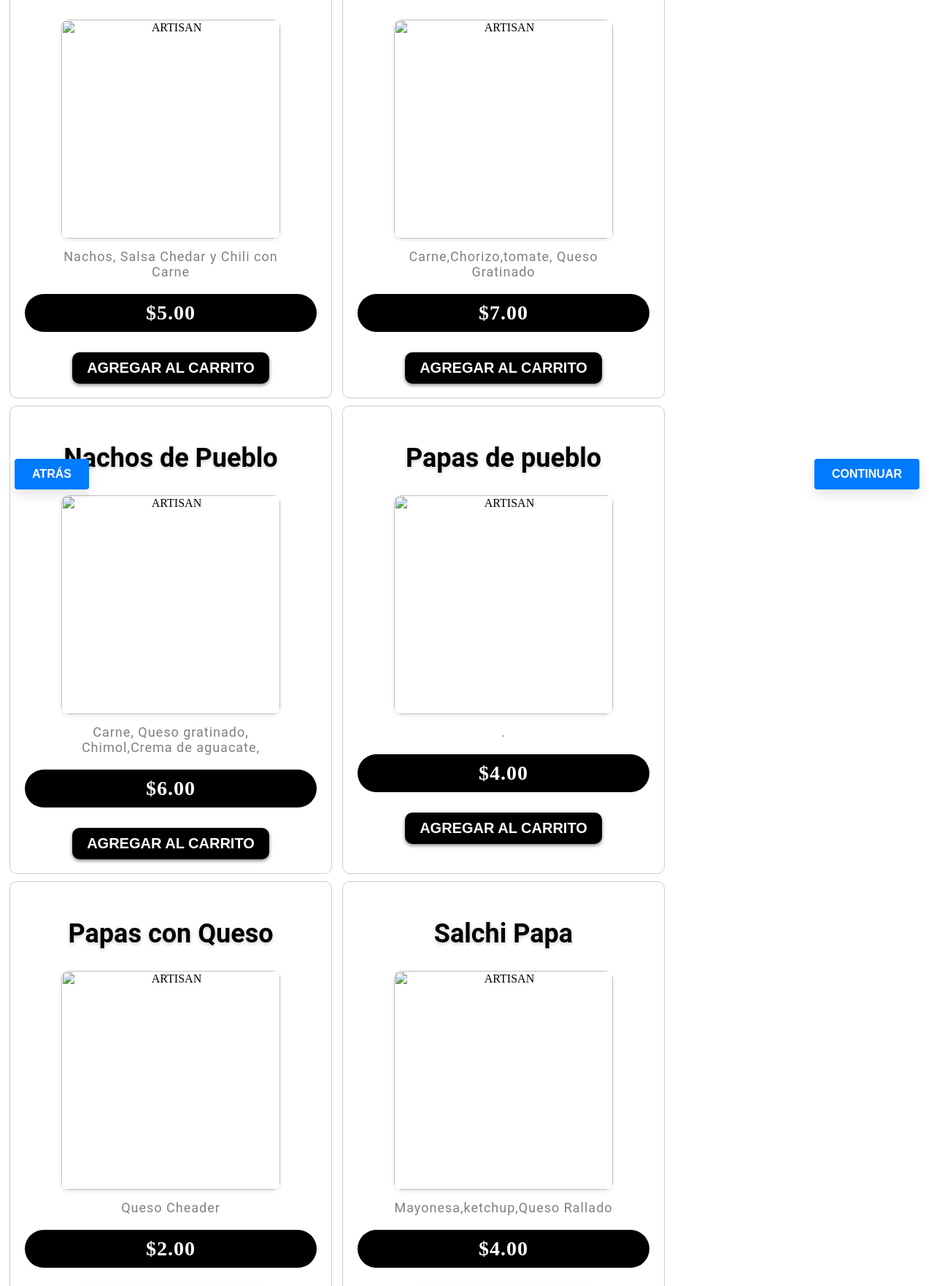
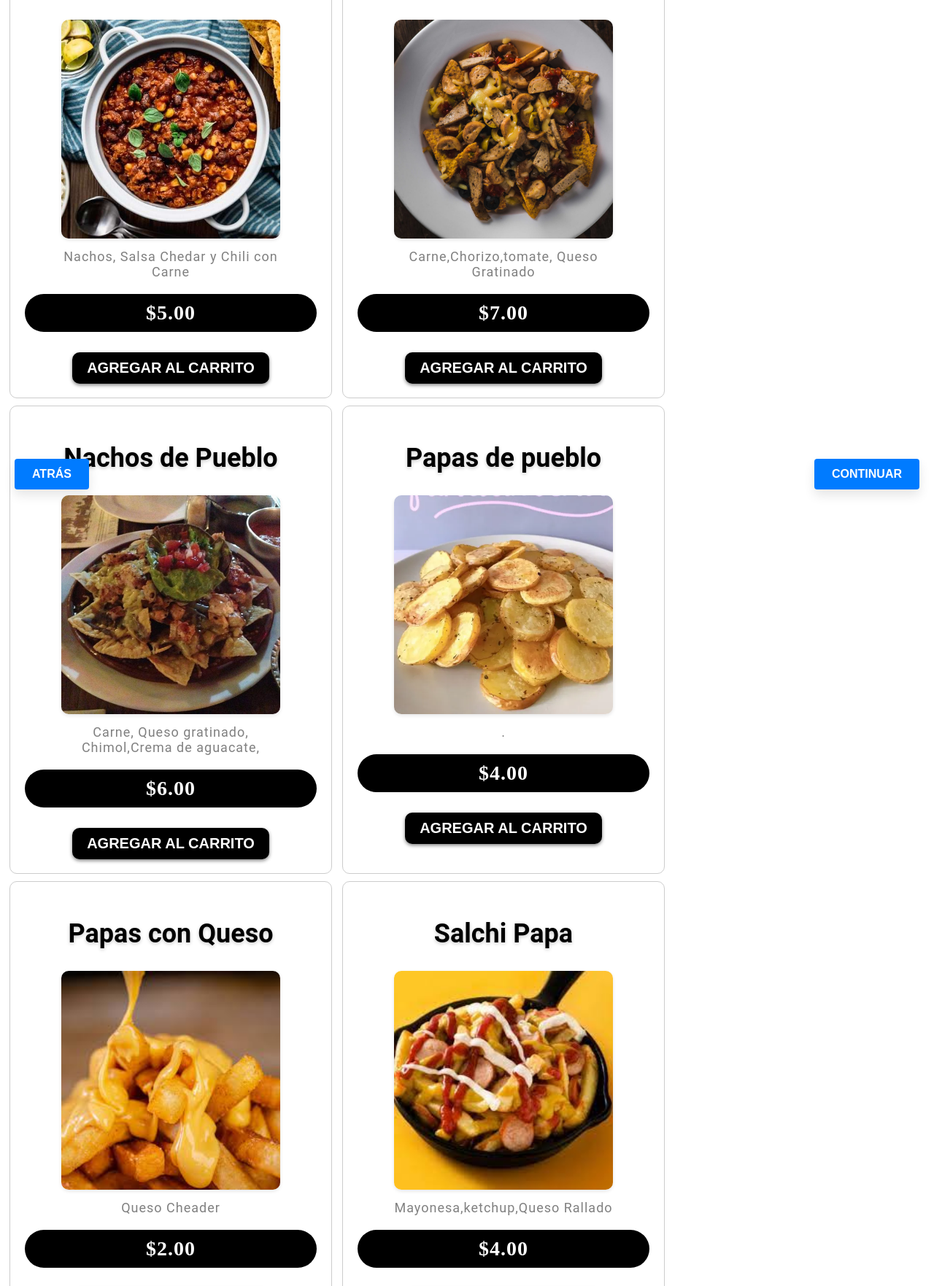
Before and after one commit to reders5033y/empresa, a plain HTML site: page Snack.html in a window 1280 px wide. Shown: the part 109-1872 px from the top of the page at 73% size. Drawn offline with Linux system fonts and the light colour scheme.

Commit message:
Update Snack.html

```diff
--- a/Snack.html
+++ b/Snack.html
@@ -7,7 +7,7 @@
 <body>
     <li><h2 class="producto">Chili con Carne</h2>
       <figure>
-    <img class="image" src="img/snack1.jpg" title="ARTISAN">
+    <img class="image" src="snack1.jpg" title="ARTISAN">
       <figcaption>Nachos, Salsa Chedar y Chili con Carne</figcaption>
      </figure>
     <div> <p class="precio">$5.00</p>
@@ -16,7 +16,7 @@
 
     <li><h2 class="producto">Nachos ARTISAN</h2>
       <figure>
-    <img class="image" src="img/snack2.jpg" title="ARTISAN">
+    <img class="image" src="snack2.jpg" title="ARTISAN">
     <figcaption>Carne,Chorizo,tomate, Queso Gratinado</figcaption>
      </figure>
     <div> <p class="precio">$7.00</p>
@@ -24,7 +24,7 @@
 
         <li><h2 class="producto">Nachos de Pueblo</h2>
           <figure>
-    <img class="image" src="img/snack3.jpg" title="ARTISAN">
+    <img class="image" src="snack3.jpg" title="ARTISAN">
     <figcaption>Carne, Queso gratinado, Chimol,Crema de aguacate,</figcaption>
      </figure>
     <div> <p class="precio">$6.00</p>
@@ -32,7 +32,7 @@
 
         <li><h2 class="producto">Papas de pueblo</h2>
           <figure>
-    <img class="image" src="img/snack4.webp" title="ARTISAN">
+    <img class="image" src="snack4.webp" title="ARTISAN">
     <figcaption>.</figcaption>
      </figure>
     <div> <p class="precio">$4.00</p>
@@ -40,7 +40,7 @@
 
         <li><h2 class="producto">Papas con Queso</h2>
           <figure>
-    <img class="image" src="img/snack5.jfif" title="ARTISAN">
+    <img class="image" src="snack5.jfif" title="ARTISAN">
     <figcaption>Queso Cheader</figcaption>
      </figure>
     <div> <p class="precio">$2.00</p>
@@ -48,7 +48,7 @@
 
         <li><h2 class="producto">Salchi Papa</h2>
           <figure>
-    <img class="image" src="img/snack6.jfif" title="ARTISAN">
+    <img class="image" src="snack6.jfif" title="ARTISAN">
     <figcaption>Mayonesa,ketchup,Queso Rallado</figcaption>
      </figure>
     <div> <p class="precio">$4.00</p>
@@ -56,7 +56,7 @@
 
         <li><h2 class="producto">Orden alitas bufalo</h2>
           <figure>
-    <img class="image" src="img/snack7.png" title="ARTISAN">
+    <img class="image" src="snack7.png" title="ARTISAN">
     <figcaption>Con Papas de Acompañamiento</figcaption>
      </figure>
     <div> <p class="precio">$7.00</p>
@@ -64,7 +64,7 @@
 
         <li><h2 class="producto">banderillas</h2>
           <figure>
-    <img class="image" src="img/snack8.webp" title="ARTISAN">
+    <img class="image" src="snack8.webp" title="ARTISAN">
     <figcaption>.</figcaption>
      </figure>
     <div> <p class="precio">$1.00/U</p>
```
